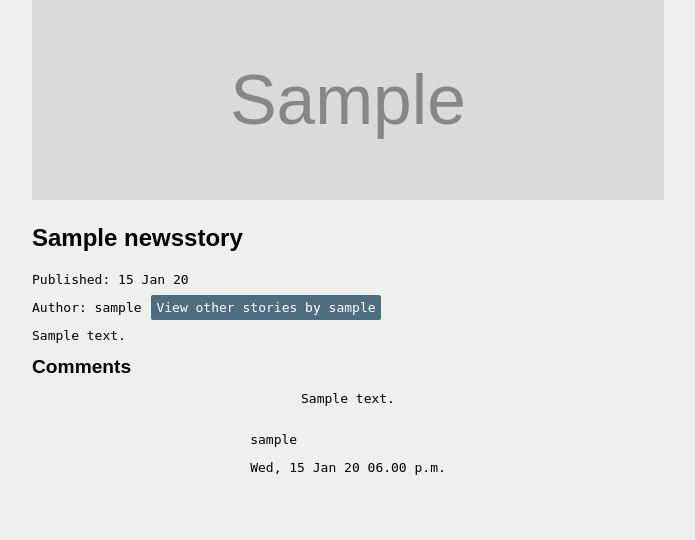
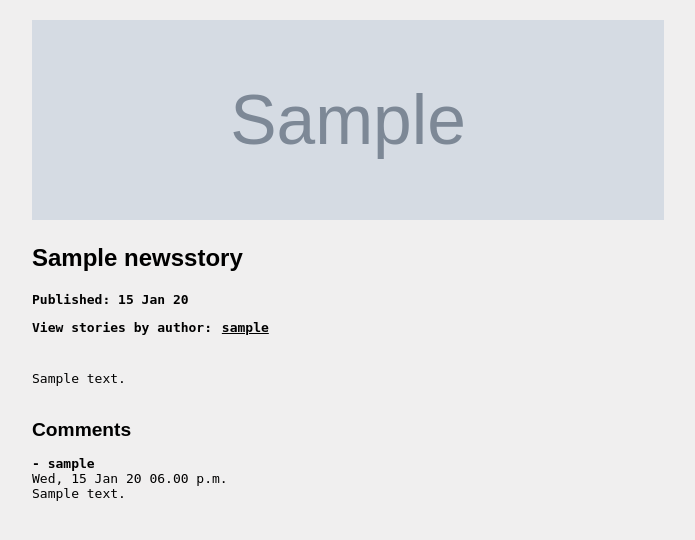
Before and after one commit to what-the-hek/she-codes-django-news-project-what-the-hek, a Django app: page /news/1/ in a window 1280 px wide. Shown: the part 87-627 px from the top of the page, without its empty margins (292-987 px from the left). Run offline with Django 4.2, Linux system fonts and the light colour scheme; tables that the repository leaves empty hold one stand-in row (values such as "Sample post"); grey boxes marked "Sample" are stand-in pictures; parts of the project's set-up code (start-up, migrations or seed data) failed here and were passed over; some web fonts are replaced.

Commit message:
editing story css

```diff
--- a/she_codes_news/news/static/news/styles.css
+++ b/she_codes_news/news/static/news/styles.css
@@ -85,15 +85,26 @@
 }
 
 #story-wrapper img {
+    margin-top: 20px;
     width: 100%;
     height: 200px;
     object-fit: cover;
     object-position: center;
+    filter: none;
+}
+
+#story-content {
+    padding-top: 10px;
+    padding-bottom: 10px;
 }
 
 #user_storyadmin {
     padding: 10px;
     margin: 10px;
+}
+
+.view-stories {
+    text-decoration: underline;
 }
 
 /* ---- form ---- */
@@ -142,9 +153,30 @@ form input, form textarea {
 /* ---- comments ---- */
 #comment-wrapper {
     width: 50%;
+    margin-top: 10px;;
 }
 
 #comment-wrapper form {
     width: 100%;
 }
+
+.comment-card {
+    /* background-color: whitesmoke; */
+    display: block;
+    /* border: 1px solid silver; */
+    margin-top: 10px;
+    margin-bottom: 10px;
+    padding-top: 5px;
+    padding-bottom: 5px;
+}
+
+.comment-card p {
+    /* border: 1px solid black; */
+    margin: 0;
+    /* justify-content: left; */
+}
+
+#comment-author, .auth-pub {
+    font-weight: bold;
+}
 /* -- end comments -- */
--- a/she_codes_news/news/templates/news/commentCard.html
+++ b/she_codes_news/news/templates/news/commentCard.html
@@ -1,7 +1,5 @@
-<section class="commentCard">
+<section class="comment-card">
+    <p id="comment-author"> - {{ comment.author }}</p>
+    <p>{{ comment.created_date|date:'D, d M y h.i a' }}</p>
     <p>{{ comment.content }}</p>
-    <div>
-        <p>{{ comment.author }}</p>
-        <p>{{ comment.created_date|date:'D, d M y h.i a' }}</p>
-    </div>
 </section>
--- a/she_codes_news/news/templates/news/deleteView.html
+++ b/she_codes_news/news/templates/news/deleteView.html
@@ -13,7 +13,7 @@
      <p>Are you sure you want to delete "{{ story.title }}"?</p>
         {{ form }}
      <input class="submit-button" type="submit" value="Confirm">
-    <a class="log-button" href="">Cancel</a>
+    <a class="log-button" href="{% url 'news:story' story.id %}">Cancel</a>
     </form>
 </section>
 {% endblock %}
--- a/she_codes_news/news/templates/news/story.html
+++ b/she_codes_news/news/templates/news/story.html
@@ -10,8 +10,8 @@
 <div id="story-wrapper">
     <img src="{{ story.news_image }}"/>
     <h2>{{ story.title }}</h2>
-    <p>Published: {{ story.pub_date|date:'d M y' }}</p>
-    <p>Author: {{ story.author }} <a class="log-button" href="{% url 'news:authorStories' story.author.id %}">View other stories by {{ story.author }}</a></p>
+    <p class="auth-pub">Published: {{ story.pub_date|date:'d M y' }}</p>
+    <p class="auth-pub">View stories by author: <a class="view-stories" href="{% url 'news:authorStories' story.author.id %}">{{ story.author }}</a> </p>
     <div id="story-content">
         {{ story.content|linebreaks }}
     </div>
```
